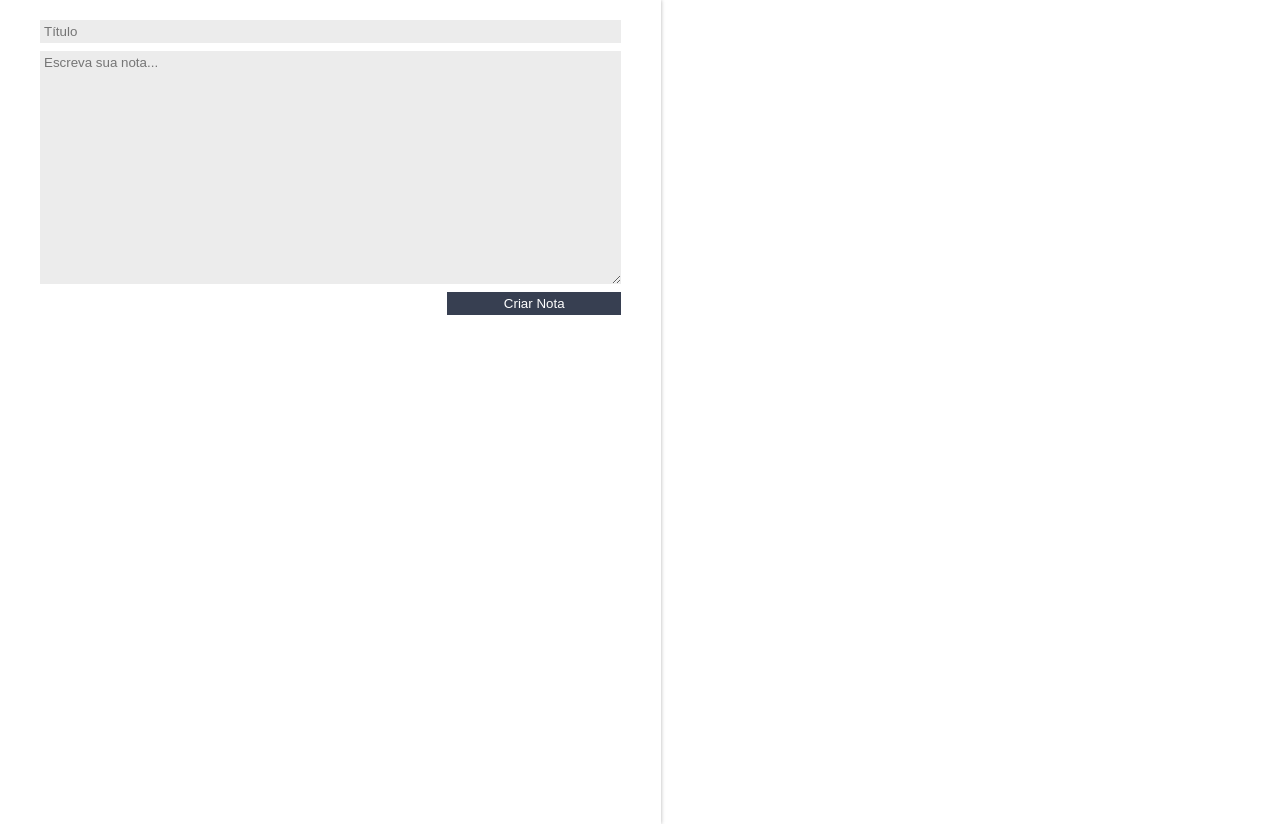
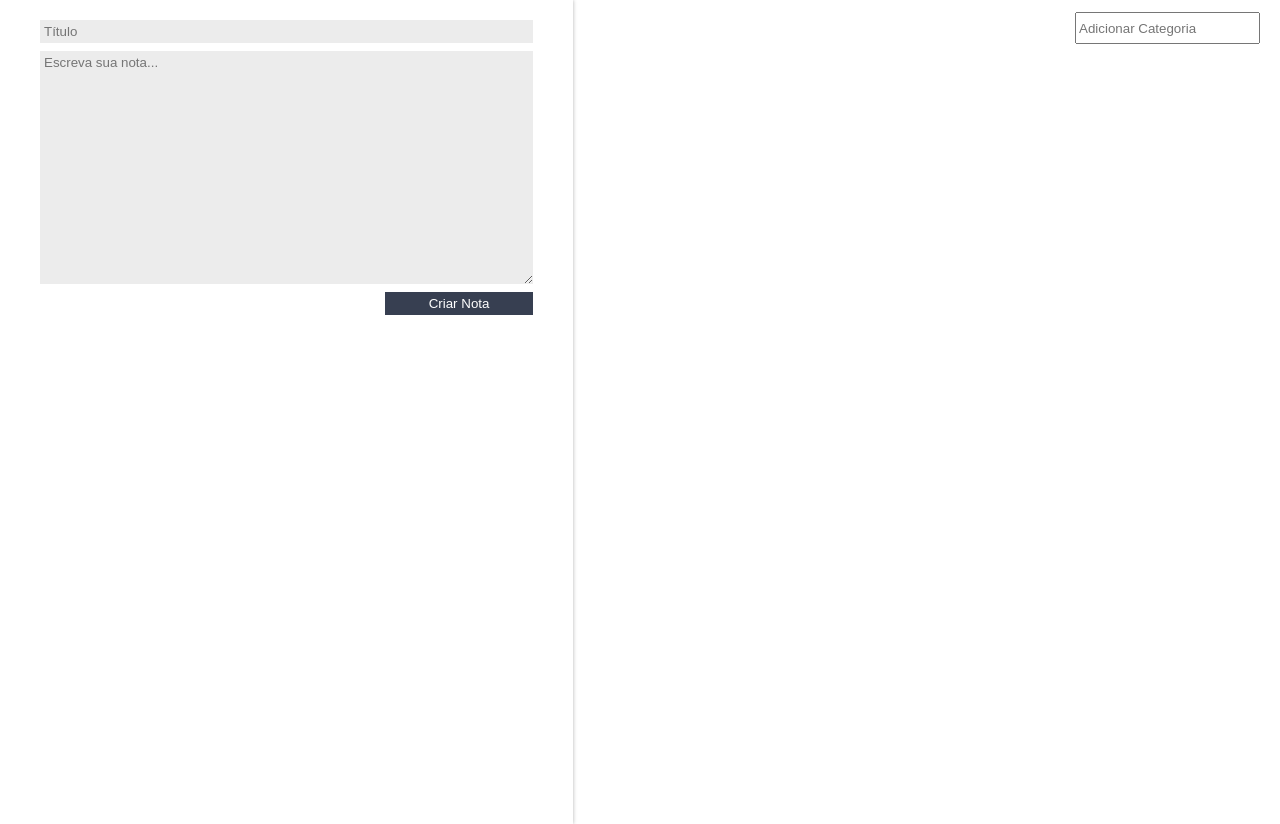
Before and after one commit to karollainnyteles/curso-react-alura, a React (Create React App) app: page / in a window 1280 px wide. Built offline with nearby package versions, Linux system fonts and the light colour scheme.

Commit message:
Adicionando lista de categorias

```diff
--- a/src/App.js
+++ b/src/App.js
@@ -1,44 +1,59 @@
 import React, { Component } from "react";
-import "./assets/App.css"
-import "./assets/index.css"
+import "./assets/App.css";
+import "./assets/index.css";
 
-import FormularioCadastro from "./components/FormularioCadastro"
+import FormularioCadastro from "./components/FormularioCadastro";
 import ListaDeNotas from "./components/ListaDeNotas";
+import ListaDeCategorias from "./components/ListaDeCategorias";
 
 class App extends Component {
-
-  constructor(){
+  constructor() {
     super();
     this.state = {
-      notas:[]
-    }
+      notas: [],
+      categorias: [],
+    };
   }
 
-  criarNota(titulo, texto){
-    const novaNota={titulo, texto};
+  criarNota(titulo, texto) {
+    const novaNota = { titulo, texto };
     const novoArrayNotas = [...this.state.notas, novaNota];
     const novoEstado = {
-      notas: novoArrayNotas
-    }
-    this.setState(novoEstado)
+      notas: novoArrayNotas,
+    };
+    this.setState(novoEstado);
   }
 
-  deletarNota(index){
+  adicionarCategoria(nomeCategoria){
+    const novoArrayCategorias = [...this.state.categorias, nomeCategoria];
+    const novoEstado = {...this.state, categorias: novoArrayCategorias};
+    this.setState(novoEstado);
+
+  }
+
+  deletarNota(index) {
     let arrayNotas = this.state.notas;
-    arrayNotas.splice(index,1);
+    arrayNotas.splice(index, 1);
     this.setState({
-      nota: arrayNotas
-    })
+      nota: arrayNotas,
+    });
     console.log("deletar");
   }
 
   render() {
     return (
       <section className="conteudo">
-        <FormularioCadastro criarNota={this.criarNota.bind(this)}/>
-        <ListaDeNotas
-        apagarNota={this.deletarNota.bind(this)}
-        notas={this.state.notas} />
+        <FormularioCadastro criarNota={this.criarNota.bind(this)} />
+        <main className="conteudo-principal">
+          <ListaDeCategorias
+            adicionarCategoria={this.adicionarCategoria.bind(this)}
+            categorias={this.state.categorias}
+          />
+          <ListaDeNotas
+            apagarNota={this.deletarNota.bind(this)}
+            notas={this.state.notas}
+          />
+        </main>
       </section>
     );
   }
--- a/src/assets/App.css
+++ b/src/assets/App.css
@@ -1,5 +1,9 @@
 .conteudo{
     display: flex;
+}
+
+.conteudo-principal {
+    flex-grow: 3;
 }
 
 :root{
--- /dev/null
+++ b/src/components/ListaDeCategorias/ListaDeCategorias.jsx
@@ -0,0 +1,32 @@
+import React, { Component } from "react";
+import "./estilo.css"
+
+class ListaDeCategorias extends Component {
+
+    _handleEventoInput(e){
+
+        if(e.key === "Enter"){
+           let valorCategoria = e.target.value;
+           this.props.adicionarCategoria(valorCategoria);
+        }
+    }
+
+  render() {
+    return (
+      <section className="lista-categorias">
+        <ul className="lista-categorias_lista">
+            {this.props.categorias.map((categoria,index)=>{
+                return <li key={index} className="lista-categorias_item">{categoria}</li>
+            })}
+
+
+        </ul>
+        <input type="text" className="lista-categorias_input" placeholder="Adicionar Categoria"
+        onKeyUp={this._handleEventoInput.bind(this)}
+        />
+      </section>
+    );
+  }
+}
+
+export default ListaDeCategorias;
--- /dev/null
+++ b/src/components/ListaDeCategorias/estilo.css
@@ -0,0 +1,21 @@
+.lista-categorias{
+    display: flex;
+    flex-direction: row;
+    margin-top: 12px;
+}
+.lista-categorias_lista{
+    flex: 1;
+    display: flex;
+    flex-direction: row;
+    justify-content: space-evenly;
+}
+.lista-categorias_item{
+    background-color: var(--secundaria);
+    color: white;
+    padding: 4px 8px;
+    border-radius: 10px;
+    font-family: Arial, Helvetica, sans-serif;
+}
+.lista-categorias_input{
+    margin-right: 20px;
+}
--- /dev/null
+++ b/src/components/ListaDeCategorias/index.js
@@ -0,0 +1,2 @@
+import ListaDeCategorias from "./ListaDeCategorias";
+export default ListaDeCategorias;
```
